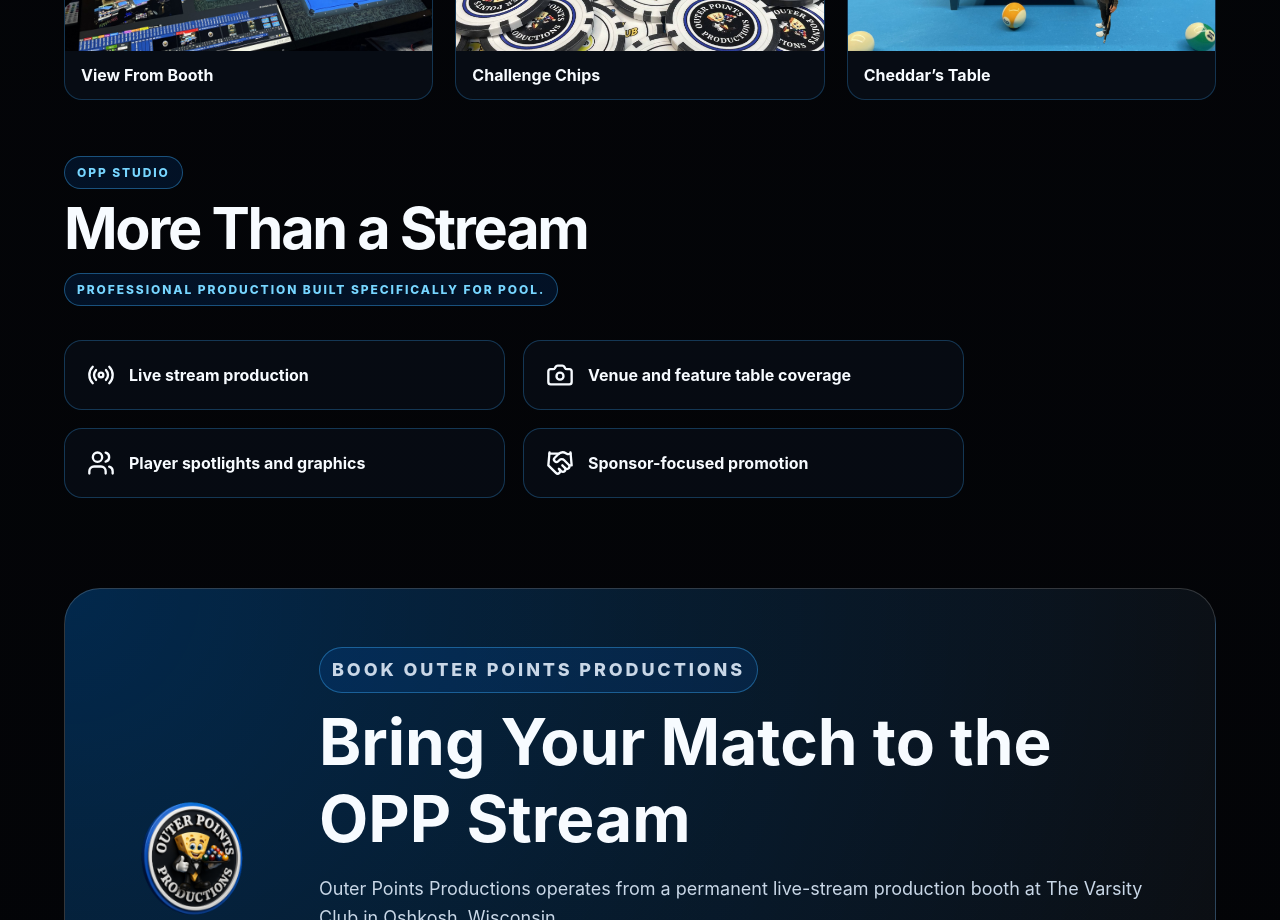
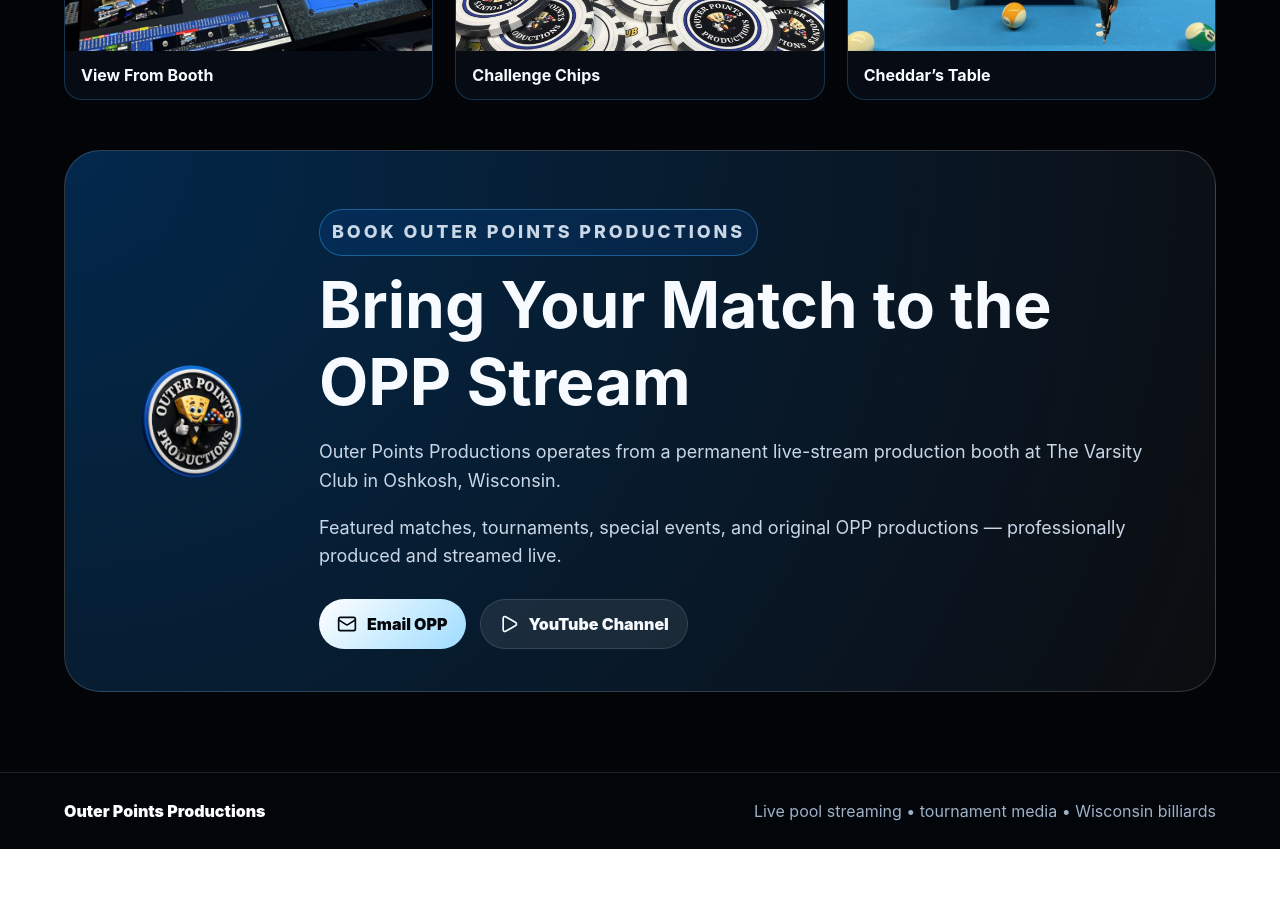
Before and after one commit to outerpointsproductions-design/outer-points-productions-clean, a React (Vite) app in the folder opp-clean-repo/: page / in a window 1280 px wide. Shown: the part 9160-10080 px from the top of the page. After the commit the page ends 10009 px from the top, so only its background shows below. Built offline with nearby package versions, Linux system fonts and the light colour scheme.

Commit message:
Update main.jsx

```diff
--- a/opp-clean-repo/src/main.jsx
+++ b/opp-clean-repo/src/main.jsx
@@ -956,37 +956,7 @@
   )}
 </div>
 </section>
-<section className="wrap oppStudio">
-  <SectionTitle
-    eyebrow="OPP Studio"
-    title="More Than a Stream"
-  >
-    Professional production built specifically for pool.
-  </SectionTitle>
 
-  <div className="oppStudioGrid">
-    <div className="oppStudioItem">
-      <Radio size={28} />
-      <span>Live stream production</span>
-    </div>
-
-    <div className="oppStudioItem">
-      <Camera size={28} />
-      <span>Venue and feature table coverage</span>
-    </div>
-
-    <div className="oppStudioItem">
-      <Users size={28} />
-      <span>Player spotlights and graphics</span>
-    </div>
-
-    <div className="oppStudioItem">
-      <Handshake size={28} />
-      <span>Sponsor-focused promotion</span>
-    </div>
-  </div>
-
-</section>
 <section id="contact" className="contact">
   <img src={img('opp-12.png')} />
 
```
